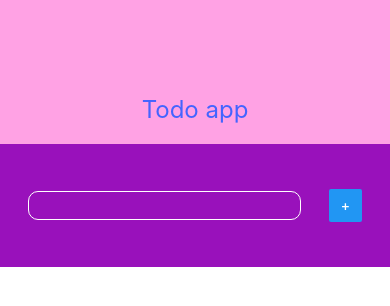
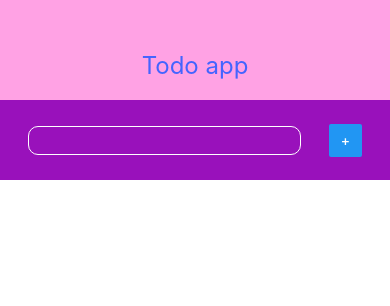
Before and after one commit to Navipro70/react-native-todo, a React Native app: screen / in a window 390 px wide. Shown: the top 306 px of the page. Built offline with nearby package versions, Linux system fonts and the light colour scheme.

Commit message:
Adding logic and components for todo

```diff
--- a/App.tsx
+++ b/App.tsx
@@ -1,18 +1,34 @@
 import React, { useState } from 'react'
-import { View } from 'react-native'
+import { ITodo, TAddTodo } from './src/types'
+import { ScrollView, StyleSheet, Text } from 'react-native'
 import { Navbar } from './src/components/Navbar'
 import { AddingTodo } from './src/components/AddingTodo'
+import { Todo } from './src/components/Todo'
 
 export default function App() {
 	const [todos, setTodos] = useState<Array<ITodo>>([])
 	const addTodo: TAddTodo = (todo) => {
 		setTodos([todo, ...todos])
 	}
-  console.log(todos)
+
 	return (
 		<>
 			<Navbar />
 			<AddingTodo addTodo={addTodo} />
+			<ScrollView style={styles.allTodos}>
+				{todos ? (
+					todos.map((todo) => <Todo key={todo.timestamp} todo={todo} />)
+				) : (
+					<Text>Todo list is empty</Text>
+				)}
+			</ScrollView>
 		</>
 	)
 }
+
+const styles = StyleSheet.create({
+	allTodos: {
+		backgroundColor: '#fff',
+		width: '30%'
+	},
+})
--- a/src/components/AddingTodo.tsx
+++ b/src/components/AddingTodo.tsx
@@ -1,15 +1,13 @@
 import React, { FC, useState } from 'react'
 import { View, StyleSheet, Button, TextInput } from 'react-native'
+import { TAddTodo } from '../types'
 
 type TProps = {
-  addTodo: TAddTodo
+	addTodo: TAddTodo,
 }
 
 export const AddingTodo: FC<TProps> = ({ addTodo }) => {
 	const [inputText, setInputText] = useState<string>('')
-  const textHandler = (text: string) => {
-    setInputText(text)
-  }
 	const handleAddingTodo = () => {
 		addTodo({
 			timestamp: new Date().toISOString(),
@@ -19,18 +17,20 @@ export const AddingTodo: FC<TProps> = ({ addTodo }) => {
 	}
 	return (
 		<View style={styles.div}>
-      <TextInput style={styles.customInput} onChangeText={textHandler} value={inputText} />
-      <Button
-        title=" + "
-        onPress={handleAddingTodo}
+			<TextInput
+				style={styles.customInput}
+				onChangeText={setInputText}
+				value={inputText}
 			/>
+			<Button title=" + " onPress={handleAddingTodo} />
 		</View>
 	)
 }
 
 const styles = StyleSheet.create({
 	div: {
-    flex: 0.15,
+		height: 80,
+		width: '100%',
 		backgroundColor: '#91b',
 		flexDirection: 'row',
 		justifyContent: 'space-evenly',
--- a/src/components/Navbar.tsx
+++ b/src/components/Navbar.tsx
@@ -1,24 +1,25 @@
-import React from "react";
-import {StyleSheet, View, Text} from "react-native";
+import React from 'react'
+import { StyleSheet, View, Text } from 'react-native'
 
 export const Navbar = () => {
 	return (
 		<View style={styles.navbarView}>
 			<Text style={styles.navbarText}>Todo app</Text>
 		</View>
-    );
-};
+	)
+}
 
 const styles = StyleSheet.create({
 	navbarView: {
-        flex: 0.15,
+		height: 100,
+		width: '100%',
 		backgroundColor: '#ffa2e4',
 		justifyContent: 'flex-end',
 		alignItems: 'center',
-        paddingBottom: 20
+		paddingBottom: 20,
 	},
 	navbarText: {
 		fontSize: 24,
-        color: '#4364ff'
-    }
+		color: '#4364ff',
+	},
 })
--- /dev/null
+++ b/src/components/Todo.tsx
@@ -0,0 +1,35 @@
+import React, { FC } from 'react'
+import { ITodo } from '../types'
+import { StyleSheet, Text, View } from 'react-native'
+
+type TProps = {
+	todo: ITodo,
+}
+
+export const Todo: FC<TProps> = ({ todo }) => {
+	const { timestamp, title } = todo
+	return (
+		<View style={styles.todoDiv}>
+			<Text style={styles.todoText}>{title}</Text>
+		</View>
+	)
+}
+
+const styles = StyleSheet.create({
+	todoText: {
+		color: '#000',
+	},
+	todoDiv: {
+		backgroundColor: '#91b',
+		borderColor: '#020202',
+		borderStyle: 'solid',
+		borderWidth: 2,
+		marginTop: 5,
+		borderRadius: 6,
+		width: '80%',
+		padding: 5,
+		minHeight: 40,
+		alignItems: 'center',
+		justifyContent: 'center',
+	},
+})
```
Also changed, not shown: src/types.ts (+4 -4 lines). Lines whose indentation alone changed are shown as unchanged.
